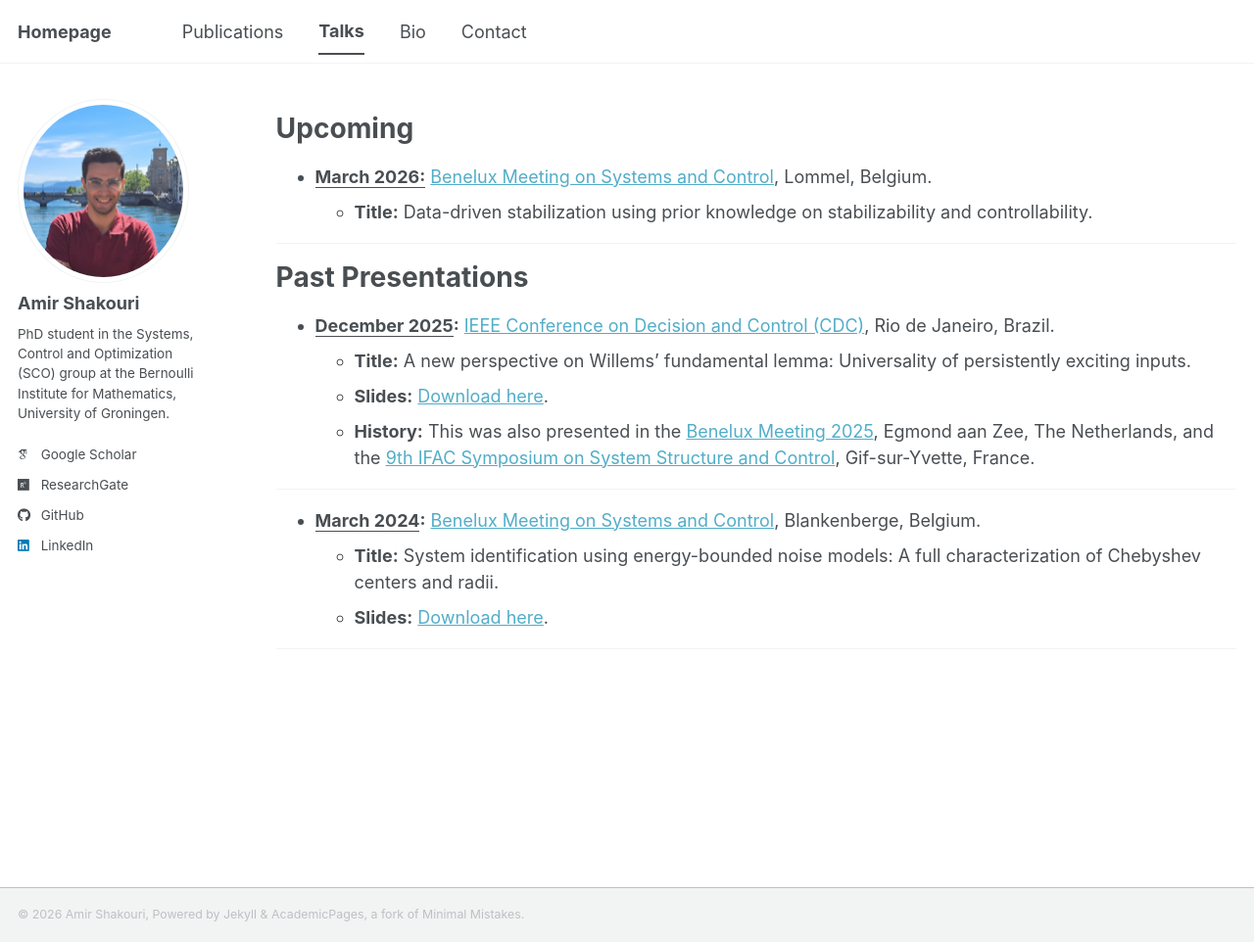
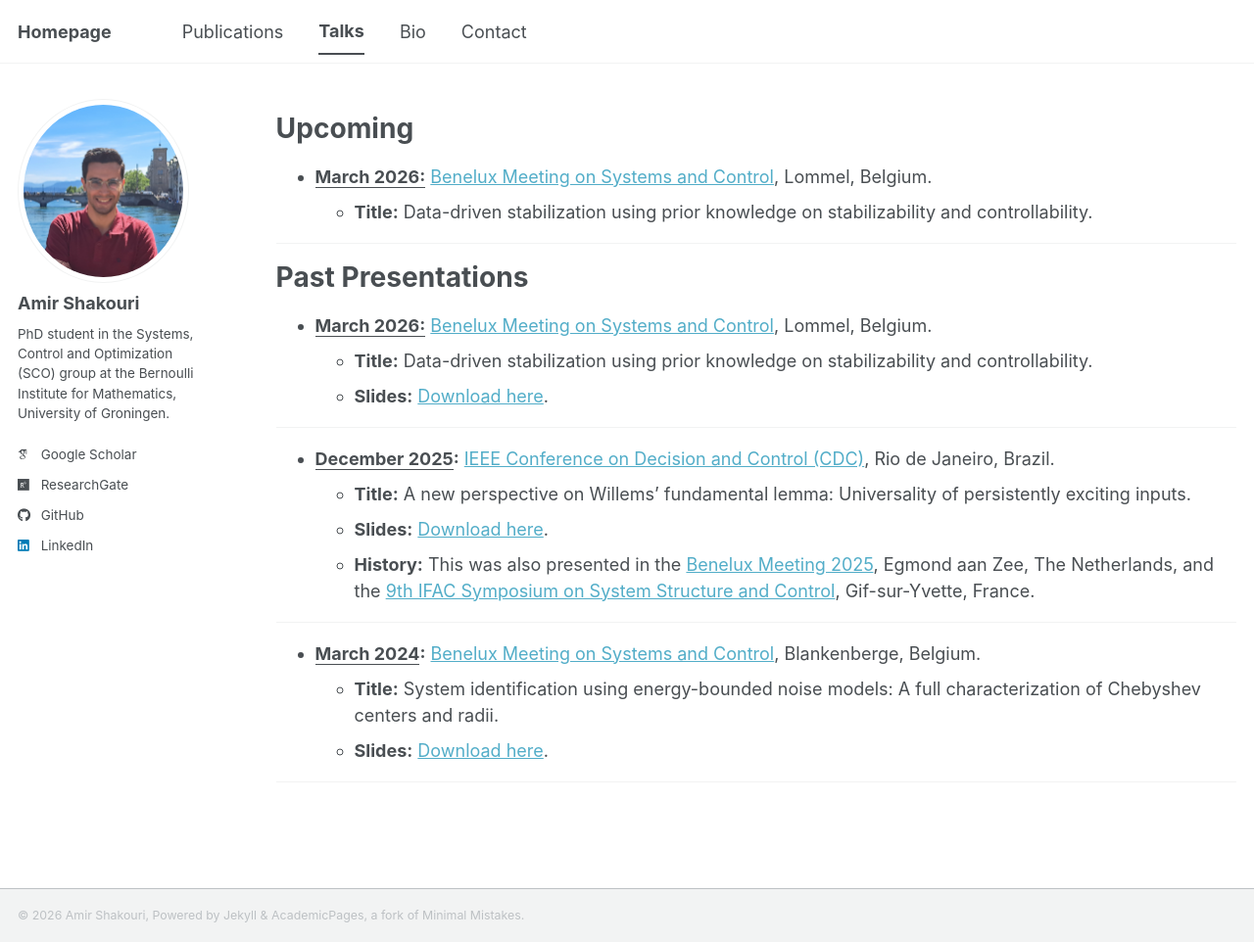
Before and after one commit to a-shakouri/a-shakouri.github.io, a Jekyll site: the page built from _pages/talk-new.md, in a window 1280 px wide and 962 px high. Shown: the whole window at 98% size. Built offline with Jekyll 4.4.1, drawn with Linux system fonts in a browser that asks for light colours; some web fonts are replaced; a script bundle is joined from its source files by our own code; library files that are not in the unit come from our copies.

Commit message:
Update talk-new.md

```diff
--- a/_pages/talk-new.md
+++ b/_pages/talk-new.md
@@ -16,6 +16,12 @@ Upcoming
 
 Past Presentations
 ======
+* **<u>March 2026:</u>** [Benelux Meeting on Systems and Control](https://www.beneluxmeeting.nl/2026/), Lommel, Belgium.
+  * **Title:** Data-driven stabilization using prior knowledge on stabilizability and controllability.
+  * **Slides:** <a href="{{ base_path }}/files/Slides.pdf" class="Download">Download here</a>.
+
+---
+
 * **<u>December 2025</u>:** [IEEE Conference on Decision and Control (CDC)](https://cdc2025.ieeecss.org/), Rio de Janeiro, Brazil.
   * **Title:** A new perspective on Willems’ fundamental lemma: Universality of persistently exciting inputs.
   * **Slides:** <a href="{{ base_path }}/files/Slides.pdf" class="Download">Download here</a>.
```
